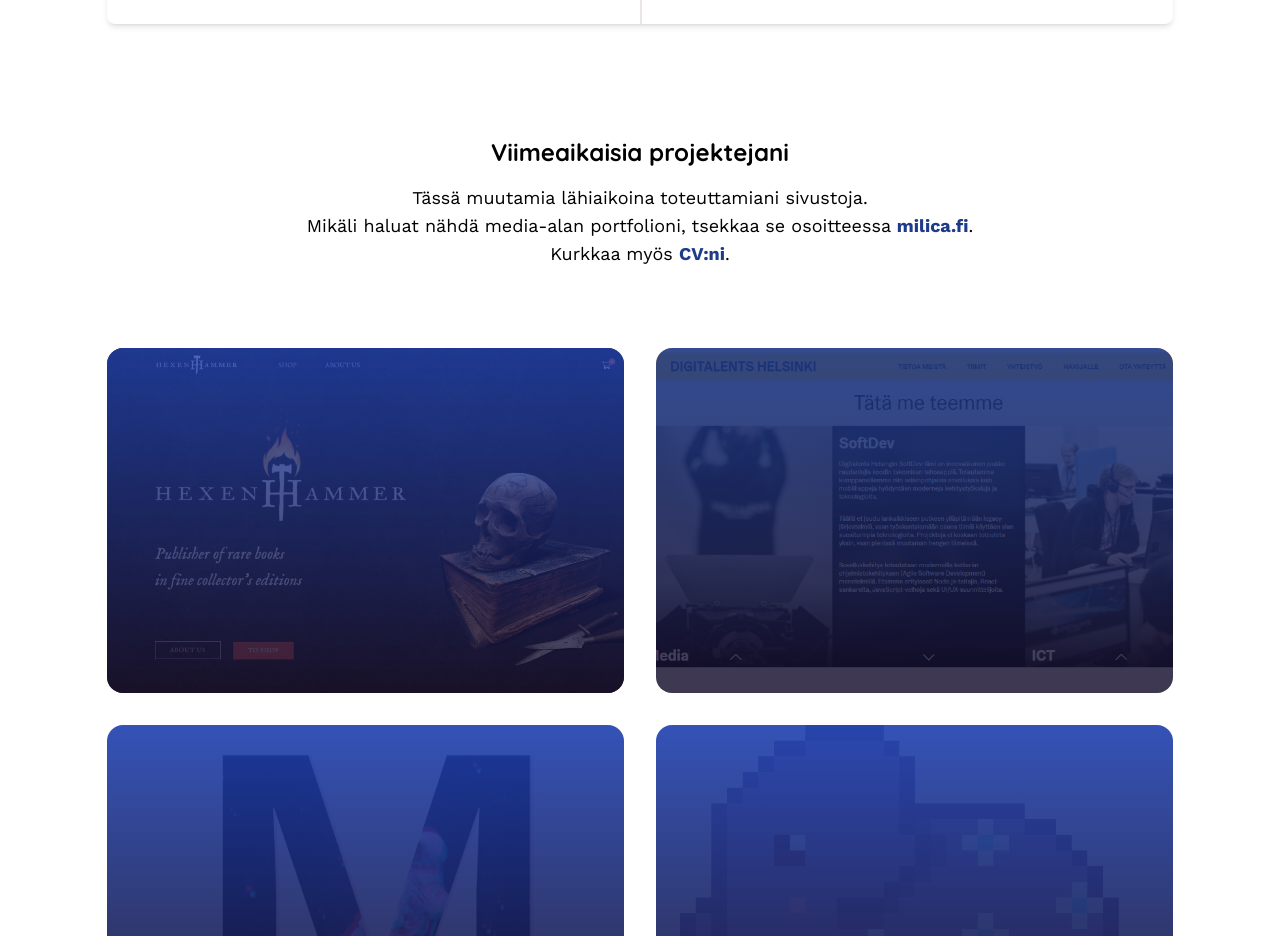
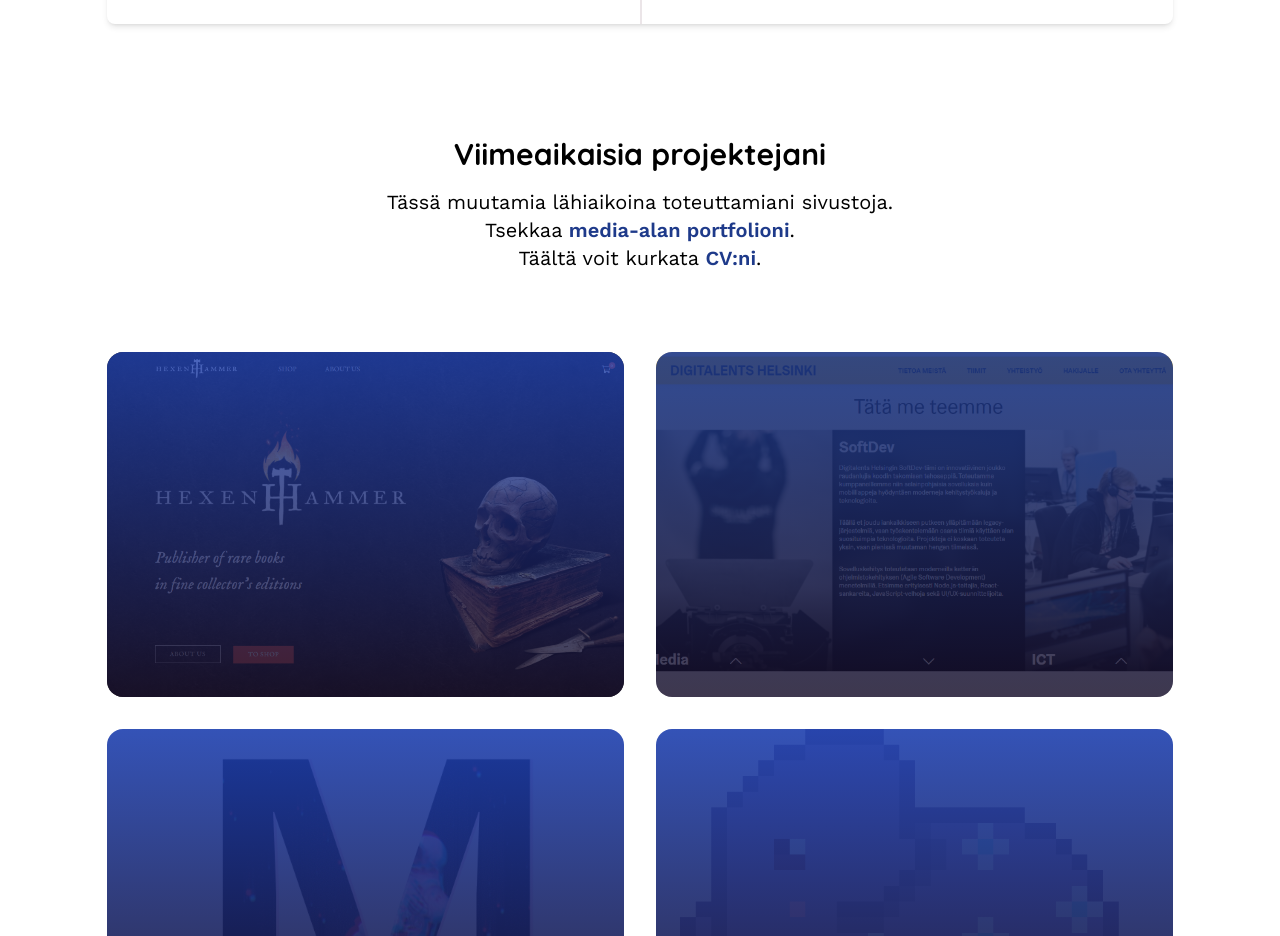
Before and after one commit to MilicaKrivokapic/Portfolio2022, a Next.js app: page / in a window 1280 px wide. Shown: the part 1660-2596 px from the top of the page. Built offline with nearby package versions, Linux system fonts and the light colour scheme.

Commit message:
fixed cv link

```diff
--- a/components/RecentWork.jsx
+++ b/components/RecentWork.jsx
@@ -9,26 +9,26 @@ export default function RecentWork() {
   return (
     <section className="flex flex-col items-center">
       <div className=" text-center mt-28 flex flex-col justify-center items-center">
-        <h2 className="font-Quick font-bold text-2xl">
+        <h2 className="font-Quick font-bold text-3xl">
           Viimeaikaisia projektejani
         </h2>
-        <div className="items-center w-5/6 font-Work xl:w-[50rem] pt-4 text-sm md:text-lg">
+        <div className="items-center w-5/6 font-Work xl:w-[50rem] pt-4 text-sm md:text-xl">
           Tässä muutamia lähiaikoina toteuttamiani sivustoja.{" "}
           <p>
-            Mikäli haluat nähdä media-alan portfolioni, tsekkaa se osoitteessa{" "}
+            Tsekkaa{" "}
             <a
-              className=" text-blue-900 font-bold hover:text-blue-600"
+              className=" text-blue-900 font-semibold hover:text-blue-600"
               href="https://www.milica.fi"
             >
-              milica.fi
+              media-alan portfolioni
             </a>
             .
           </p>
           <p>
-            Kurkkaa myös{" "}
+            Täältä voit kurkata{" "}
             <a
-              className="text-blue-900 font-bold hover:text-blue-600"
-              href="/MilicaKrivokapic_CV.pdf"
+              className="text-blue-900 font-semibold hover:text-blue-600"
+              href="/MilicaKrivokapic_CV2022.pdf"
             >
               CV:ni
             </a>
```
